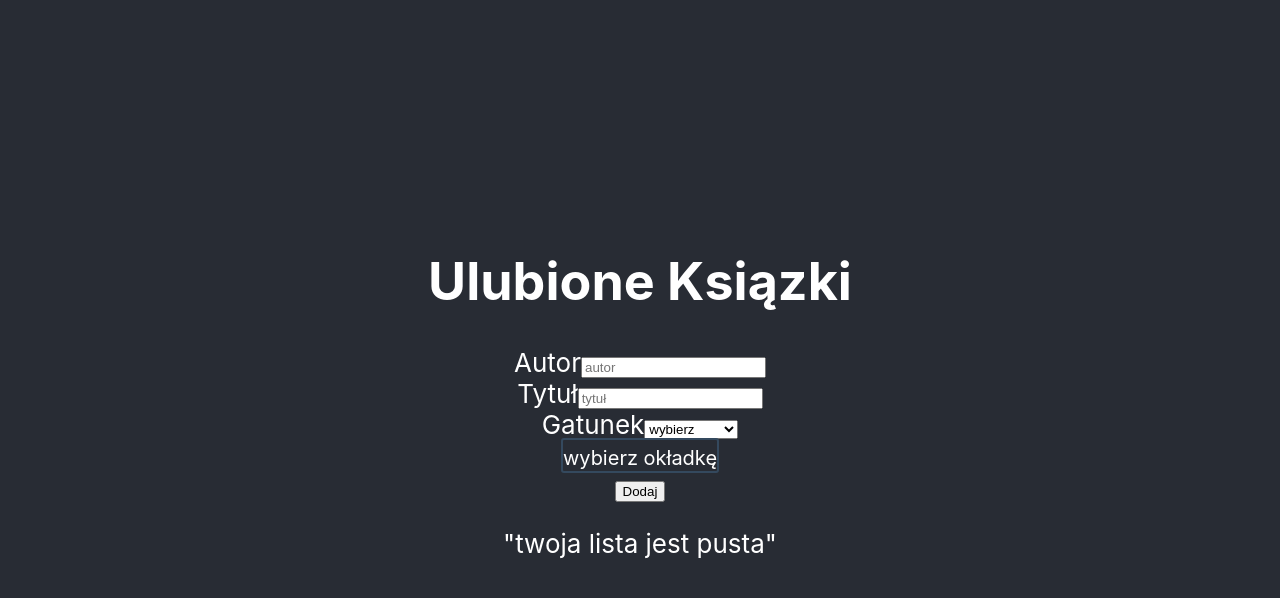
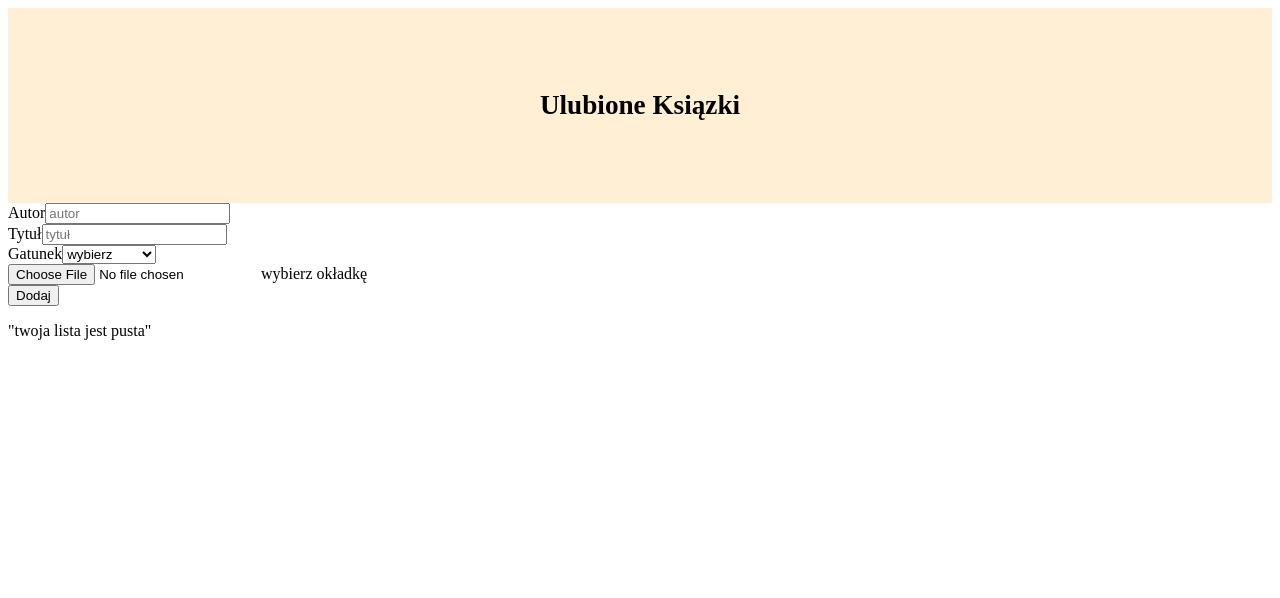
Before and after one commit to PawelBorowik/favorite-books, a React (Create React App) app: page / in a window 1280 px wide. Shown: the top 598 px of the page. Built offline with nearby package versions, Linux system fonts and the light colour scheme.

Commit message:
add style.commponets to add

```diff
--- a/package.json
+++ b/package.json
@@ -10,7 +10,8 @@
     "react-dom": "^16.13.1",
     "react-redux": "^7.2.0",
     "react-scripts": "3.4.1",
-    "redux": "^4.0.5"
+    "redux": "^4.0.5",
+    "styled-components": "^5.1.0"
   },
   "scripts": {
     "start": "react-scripts start",
--- a/src/App.css
+++ b/src/App.css
@@ -1,4 +1,4 @@
-.App {
+/* .App {
   text-align: center;
 }
 
@@ -54,4 +54,4 @@ span{
   background-color: azure;
   color:black;
 
-}
+} */
--- a/src/App.js
+++ b/src/App.js
@@ -1,6 +1,7 @@
 import React from 'react';
 import AddBook from "./AddBook";
 import {useSelector} from "react-redux";
+import styled from "styled-components"
 import Book from "./Book";
 
 import './App.css';
@@ -11,20 +12,32 @@ function App() {
 // const [books, setBooks]= useState([]) przed dodaniem reduxa
 const books= useSelector(state => state.books)
 
+const Title = styled.h1`
+  font-size: 1.7em;
+  text-align: center;
+  color: #000;
+`;
+
+
+const Wrapper = styled.header`
+  padding: 4em;
+  background: papayawhip;
+`;
+
 
 
 
   return (
     <div className="App">
-      <header className="App-header">
-      <h1>Ulubione Ksiązki</h1>
+      <Wrapper>
+        <Title>
+              Ulubione Ksiązki
+        </Title>
+
+      </Wrapper>
       {/* /<AddBook books={books} setBooks={setBooks}/> */}
       <AddBook />
       <Book books={books}/>
-
-      </header>
-
-
     </div>
   );
 }
--- a/src/index.css
+++ b/src/index.css
@@ -1,4 +1,4 @@
-body {
+/* body {
   margin: 0;
   font-family: -apple-system, BlinkMacSystemFont, 'Segoe UI', 'Roboto', 'Oxygen',
     'Ubuntu', 'Cantarell', 'Fira Sans', 'Droid Sans', 'Helvetica Neue',
@@ -10,4 +10,4 @@ body {
 code {
   font-family: source-code-pro, Menlo, Monaco, Consolas, 'Courier New',
     monospace;
-}
+} */
```
Also changed, not shown: 1 other file (tests, documents, lock files or other folders).
